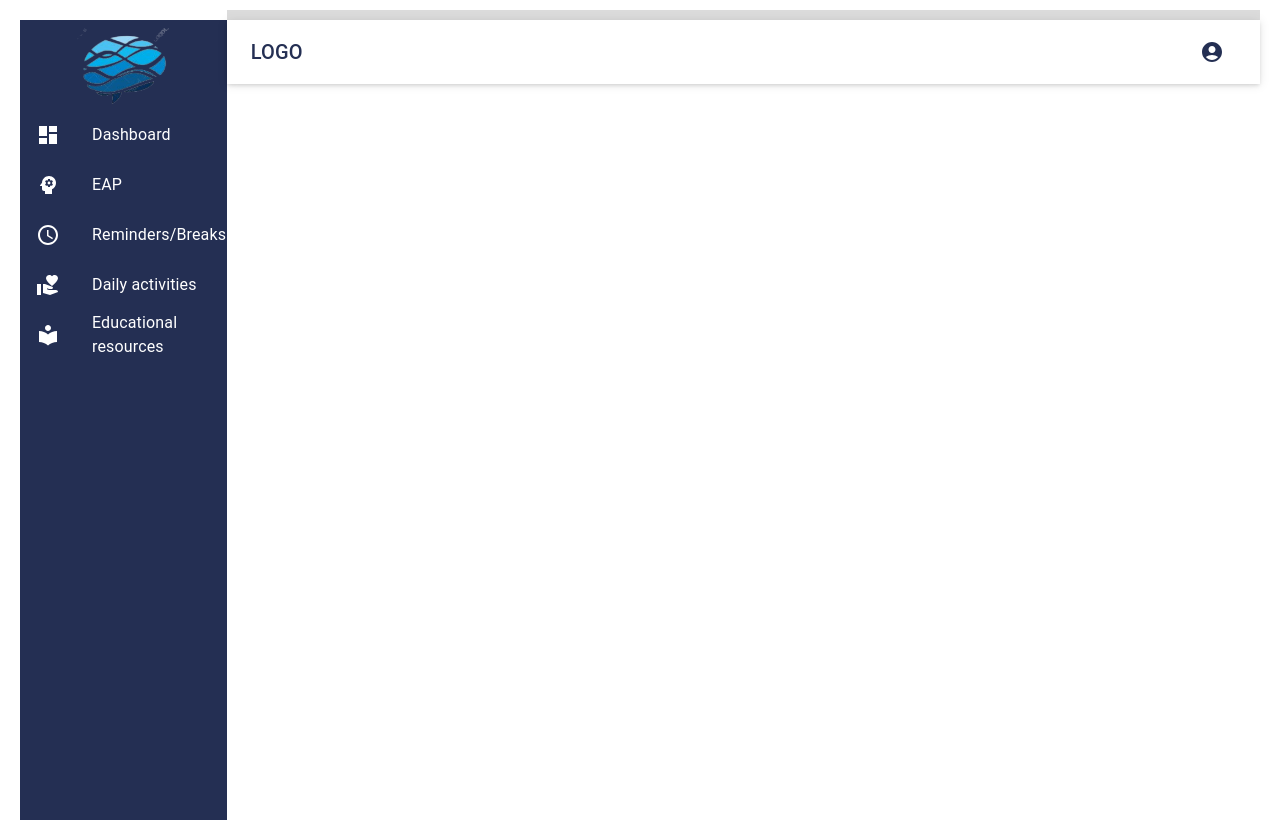
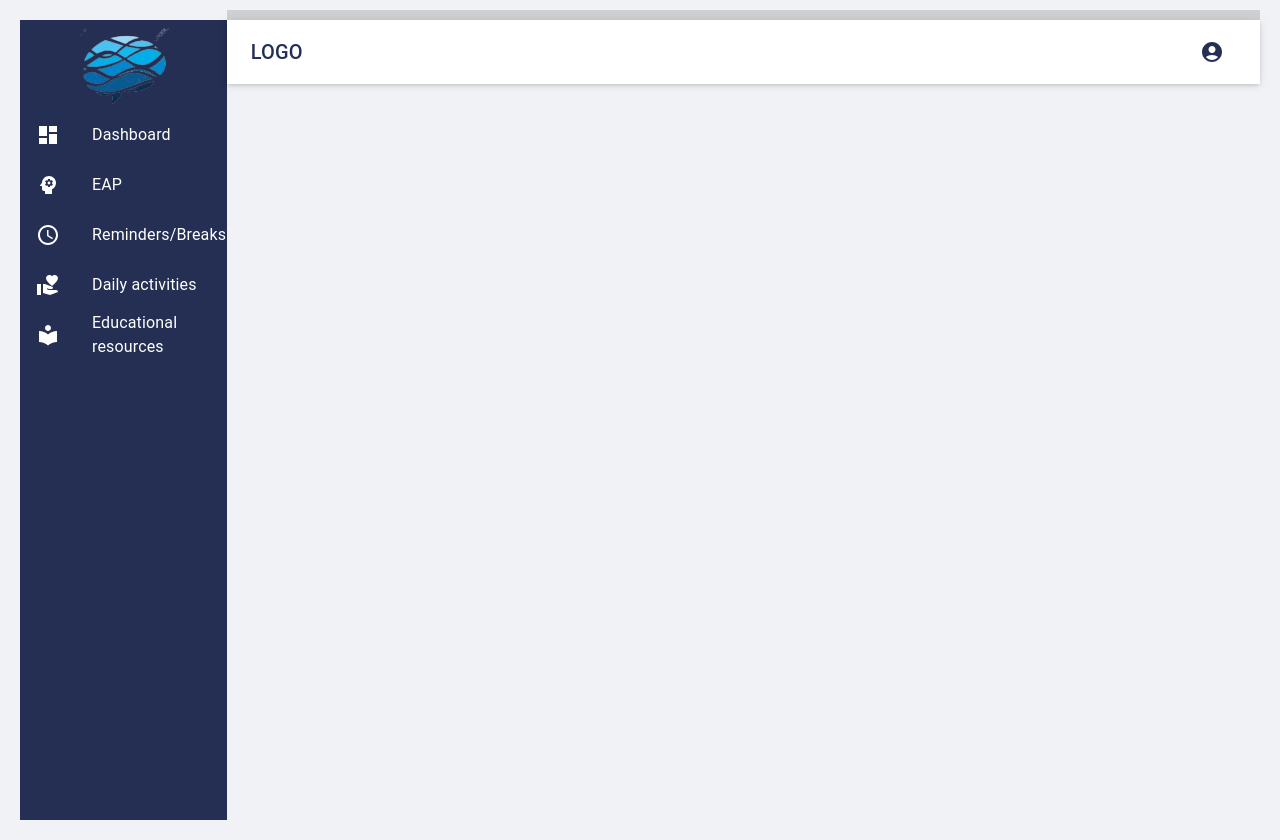
Before and after one commit to kashishahuja2002/Mind-Waves-ServiceNow-Code-To-Win, a React (Create React App) app: page /pages in a window 1280 px wide. Built offline with nearby package versions, Linux system fonts and the light colour scheme.

Commit message:
feat/light-grey-variable

```diff
--- a/src/styles/variables.scss
+++ b/src/styles/variables.scss
@@ -3,4 +3,5 @@
     // --light-blue: #D6ECF9;
     // --light-blue: #def5fe;
     --light-blue: #dbf2ff;
+    --light-grey: #F0F2F5;
 }
```
